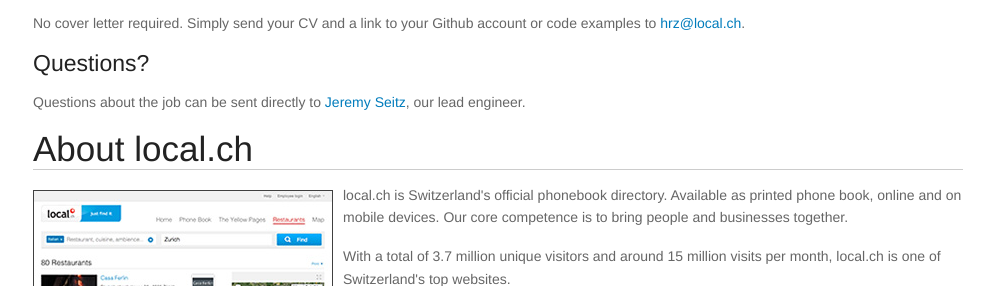
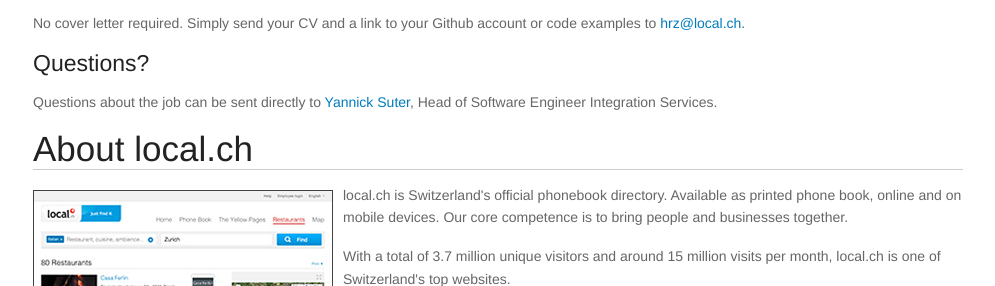
Before and after one commit to digideskio/local-ch.github.com, a Jekyll site: the page built from _posts/2013-02-18-senior-ir-engineer.html, in a window 1280 px wide. Shown: the part 1279-1565 px from the top of the page, without its empty margins (142-1137 px from the left). Built offline with Jekyll 4.4.1, drawn with Linux system fonts in a browser that asks for light colours; nearby versions of some CDN libraries.

Commit message:
fixing contact persons for eInt positions

```diff
--- a/_posts/2013-02-18-java-ui-developer.html
+++ b/_posts/2013-02-18-java-ui-developer.html
@@ -47,9 +47,9 @@
     <p><b>Place of work:</b> Z&uuml;rich, Switzerland</p>
 
     <h2 class="section">Apply today</h2>
-      <p>No cover letter required. Simply send your CV and a link to your Github account or code examples to <a href="mailto:hrz@local.ch?subject=Rails%20Software%20Enginer">hrz@local.ch</a>.</p>
+      <p>No cover letter required. Simply send your CV and a link to your Github account or code examples to <a href="mailto:hrz@local.ch?subject=Java%20UI%20Developer">hrz@local.ch</a>.</p>
       <h4>Questions?</h4>
-      <p>Questions about the job can be sent directly to <a href="mailto:jeremy.seitz@local.ch?subject=Rails%20Software%20Enginer">Jeremy Seitz</a>, our lead engineer.</p>
+      <p>Questions about the job can be sent directly to <a href="mailto:yannick.suter@local.ch?subject=Java%20UI%20Developer">Yannick Suter</a>, Head of Software Engineer Integration Services.</p>
 
 
     <div class="clear">
--- a/_posts/2013-02-18-senior-ir-engineer.html
+++ b/_posts/2013-02-18-senior-ir-engineer.html
@@ -45,10 +45,9 @@
     <p><b>Place of work:</b> Z&uuml;rich, Switzerland</p>
 
     <h2 class="section">Apply today</h2>
-      <p>No cover letter required. Simply send your CV and a link to your Github account or code examples to <a href="mailto:hrz@local.ch?subject=Rails%20Software%20Enginer">hrz@local.ch</a>.</p>
-      <h4>Questions?</h4>
-      <p>Questions about the job can be sent directly to <a href="mailto:jeremy.seitz@local.ch?subject=Rails%20Software%20Enginer">Jeremy Seitz</a>, our lead engineer.</p>
-
+    <p>No cover letter required. Simply send your CV and a link to your Github account or code examples to <a href="mailto:hrz@local.ch?subject=Senior%20Information%20Retrieval%20Engineer">hrz@local.ch</a>.</p>
+    <h4>Questions?</h4>
+    <p>Questions about the job can be sent directly to <a href="mailto:yannick.suter@local.ch?subject=Senior%20Information%20Retrieval%20Engineer">Yannick Suter</a>, Head of Software Engineer Integration Services.</p>
 
     <div class="clear">
     <h2 class="section">About local.ch</h2>
```
